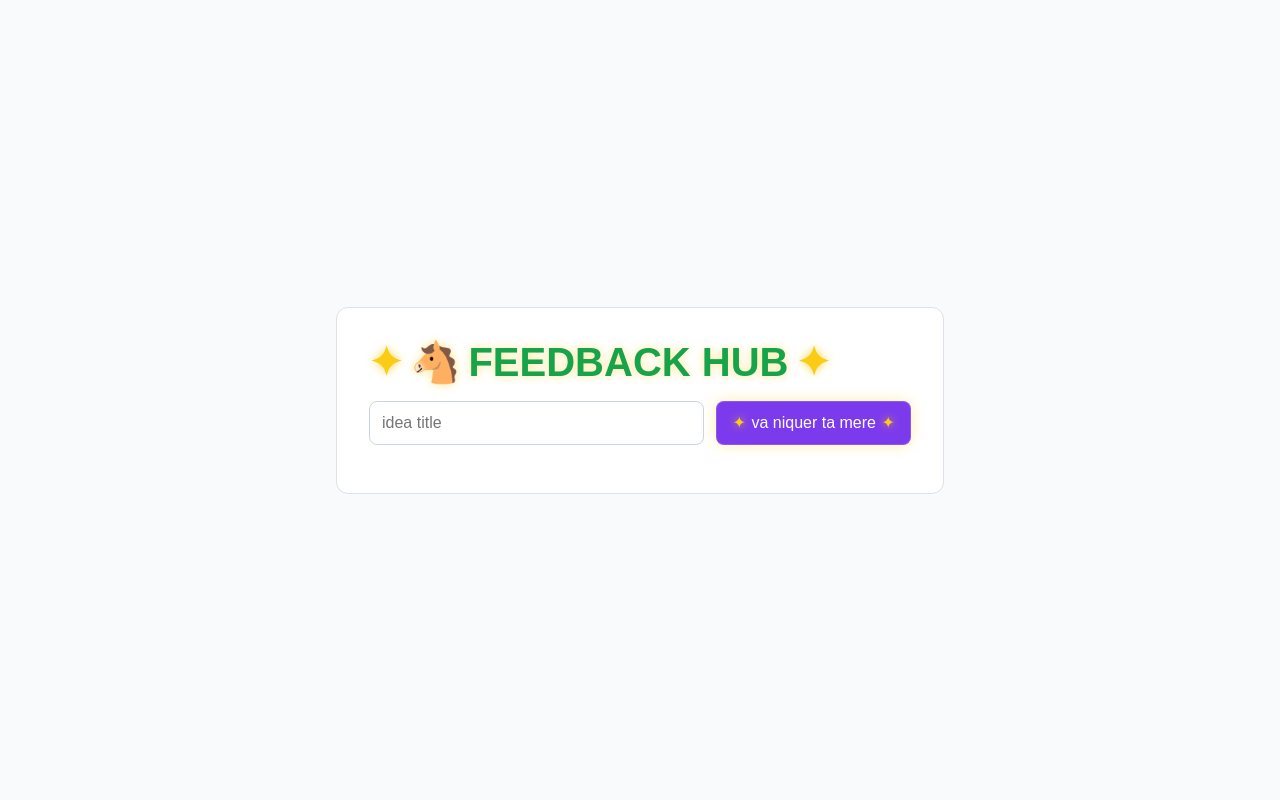
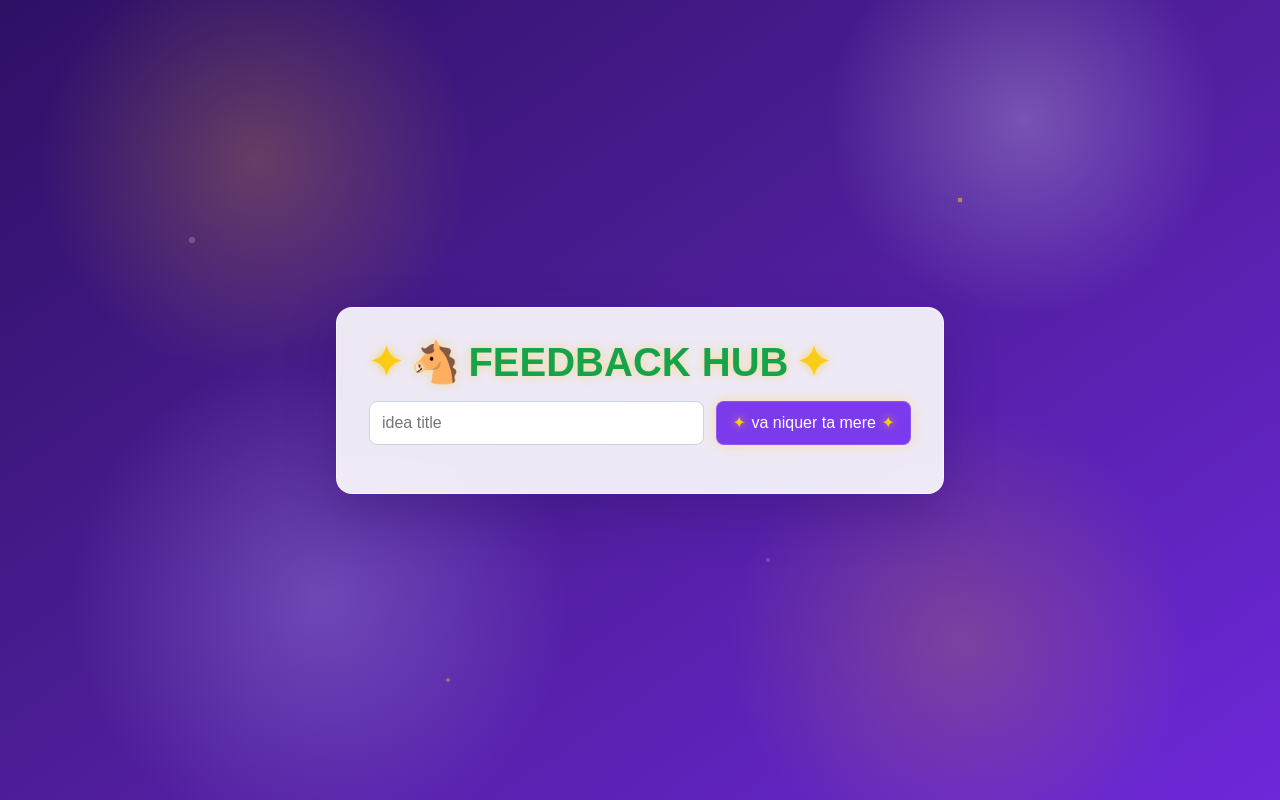
Before and after one commit to vincentgira/feedback-saas, a React (Vite) app in the folder frontend/: page / in a window 1280 px wide. Built offline with nearby package versions, Linux system fonts and the light colour scheme.

Commit message:
background update

```diff
--- a/frontend/src/App.css
+++ b/frontend/src/App.css
@@ -1,7 +1,12 @@
 :root {
   font-family: sans-serif;
   color: #111827;
-  background: #f8fafc;
+  background:
+    radial-gradient(circle at 20% 20%, rgba(250, 204, 21, 0.22) 0, transparent 18%),
+    radial-gradient(circle at 80% 15%, rgba(255, 255, 255, 0.24) 0, transparent 16%),
+    radial-gradient(circle at 25% 75%, rgba(196, 181, 253, 0.28) 0, transparent 22%),
+    radial-gradient(circle at 75% 80%, rgba(250, 204, 21, 0.18) 0, transparent 20%),
+    linear-gradient(145deg, #2e1065 0%, #4c1d95 45%, #6d28d9 100%);
 }
 
 * {
@@ -10,6 +15,18 @@
 
 body {
   margin: 0;
+  min-height: 100vh;
+  background:
+    radial-gradient(circle at 15% 30%, rgba(255, 255, 255, 0.2) 0 0.18rem, transparent 0.2rem),
+    radial-gradient(circle at 75% 25%, rgba(250, 204, 21, 0.55) 0 0.14rem, transparent 0.16rem),
+    radial-gradient(circle at 60% 70%, rgba(255, 255, 255, 0.16) 0 0.12rem, transparent 0.14rem),
+    radial-gradient(circle at 35% 85%, rgba(250, 204, 21, 0.4) 0 0.1rem, transparent 0.12rem),
+    radial-gradient(circle at 20% 20%, rgba(250, 204, 21, 0.22) 0, transparent 18%),
+    radial-gradient(circle at 80% 15%, rgba(255, 255, 255, 0.24) 0, transparent 16%),
+    radial-gradient(circle at 25% 75%, rgba(196, 181, 253, 0.28) 0, transparent 22%),
+    radial-gradient(circle at 75% 80%, rgba(250, 204, 21, 0.18) 0, transparent 20%),
+    linear-gradient(145deg, #2e1065 0%, #4c1d95 45%, #6d28d9 100%);
+  background-color: #4c1d95;
 }
 
 .app {
@@ -22,9 +39,11 @@ body {
 .panel {
   width: min(100%, 38rem);
   padding: 2rem;
-  background: #ffffff;
-  border: 1px solid #dbe2ea;
-  border-radius: 0.75rem;
+  background: rgba(255, 255, 255, 0.9);
+  border: 1px solid rgba(255, 255, 255, 0.45);
+  border-radius: 1rem;
+  box-shadow: 0 1.25rem 3rem rgba(46, 16, 101, 0.35);
+  backdrop-filter: blur(10px);
 }
 
 .title {
```
